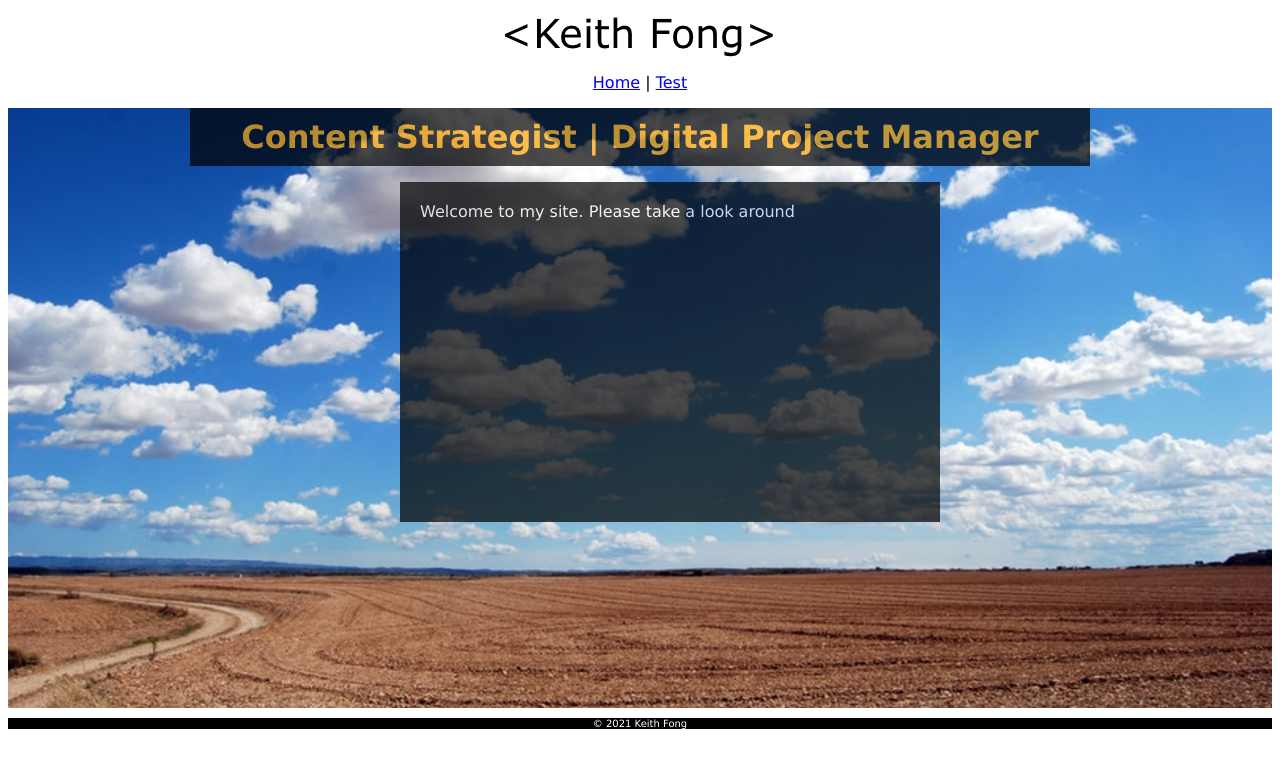
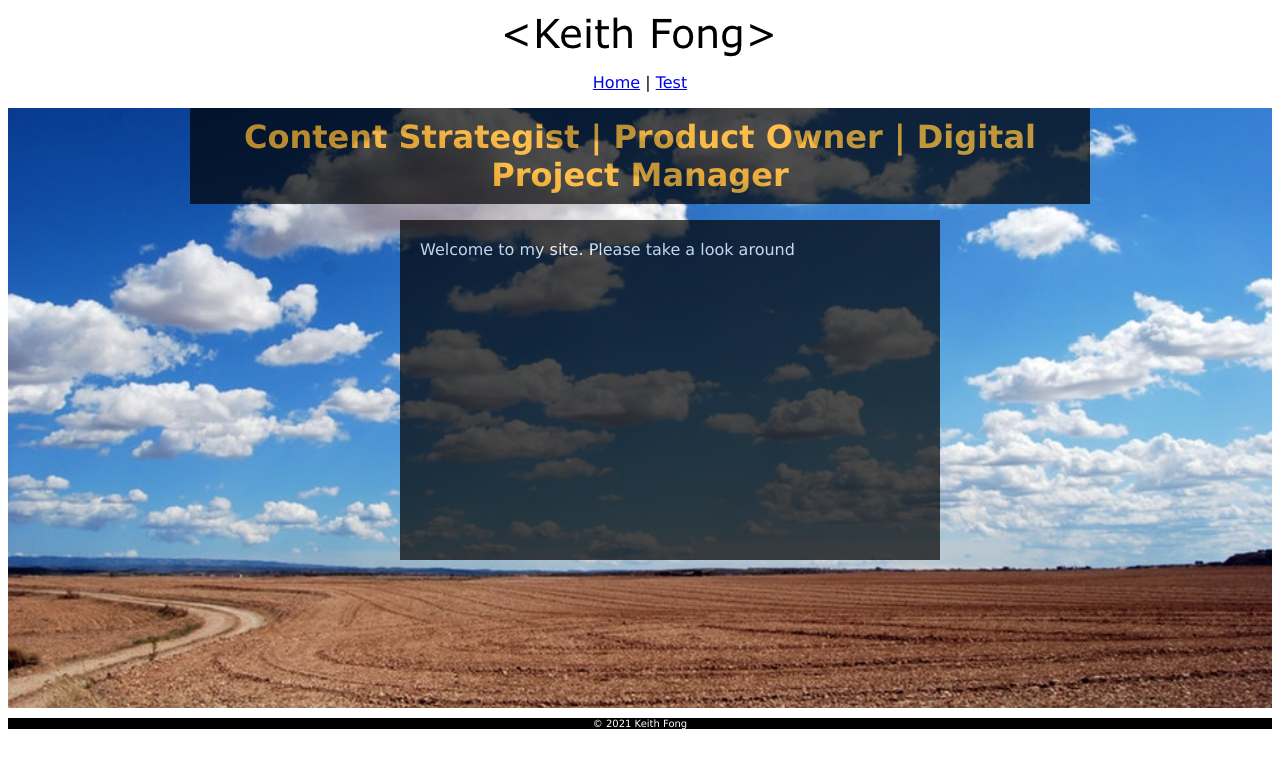
Before and after one commit to hikeithf/hikeithf.github.io, a Jekyll site: the page index.html, which Jekyll copies as it is, in a window 1280 px wide. Shown: the top 768 px of the page. Built offline with Jekyll 4.4.1, drawn with Linux system fonts in a browser that asks for light colours.

Commit message:
Update index.html

```diff
--- a/index.html
+++ b/index.html
@@ -13,7 +13,7 @@
   <p class="nav"><a href="/">Home</a> | <a href="/test">Test</a></p>
  </div>
  <div class="banner">
-  <h1>Content Strategist | Digital Project Manager</h1>
+  <h1>Content Strategist | Product Owner | Digital Project Manager</h1>
   <p class="message"> Welcome to my site. Please take a look around</p>
   </div>
     <!--Footer -->
```
